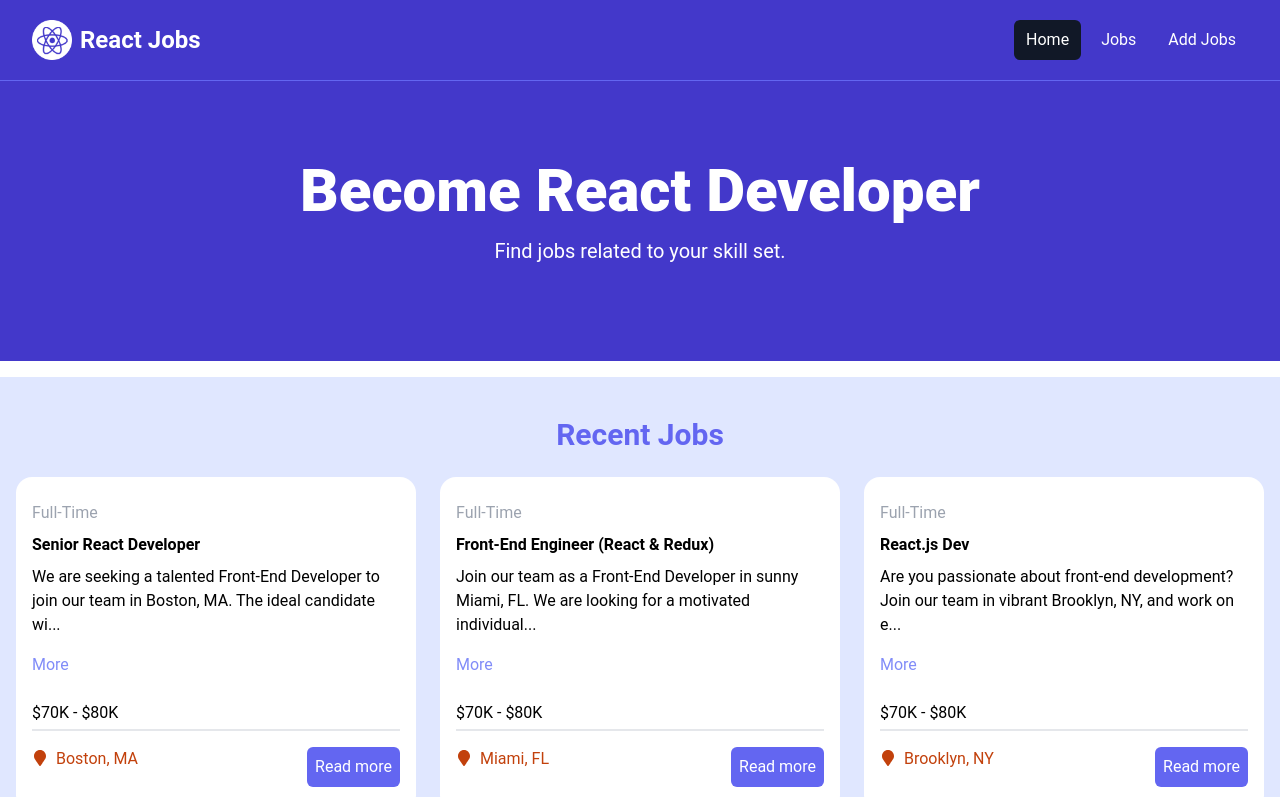
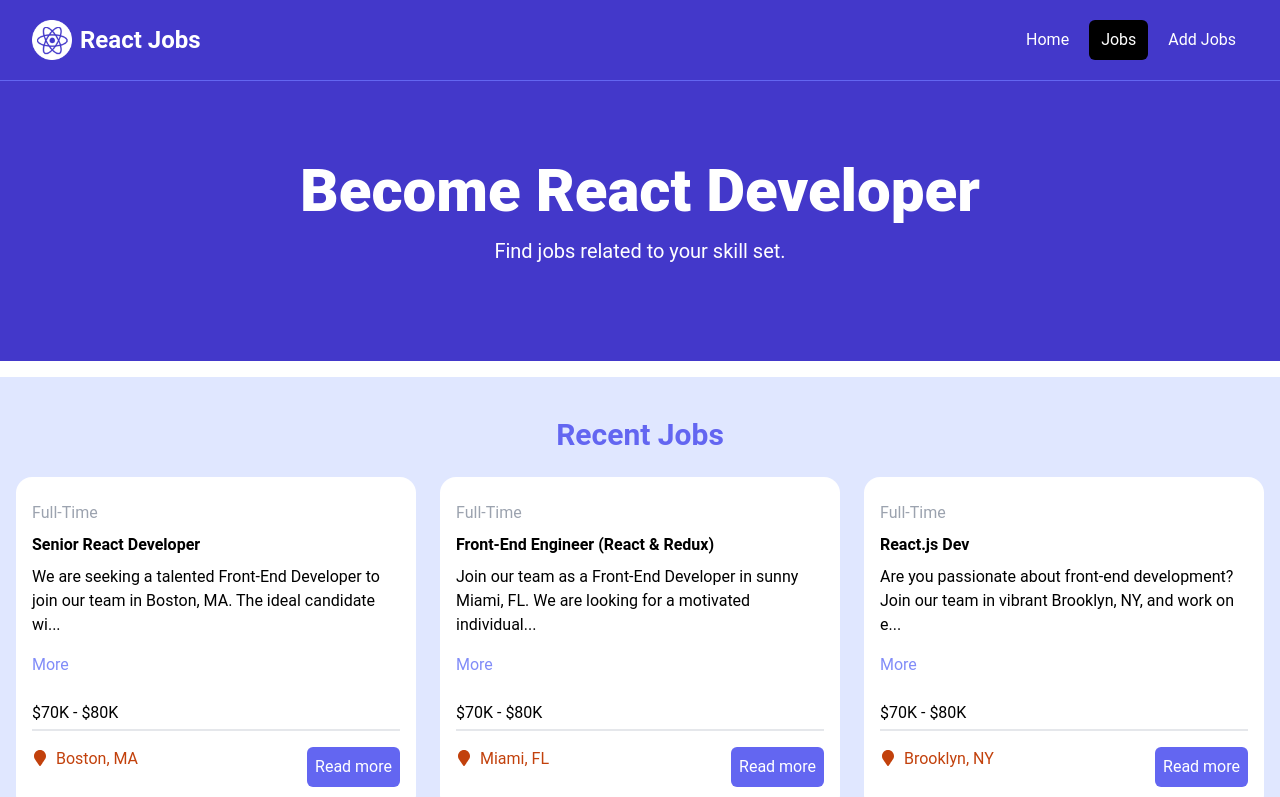
Before and after one commit to MAURICEDS0UZA/react_basic, a React (Vite) app: page /jobs in a window 1280 px wide. Shown: the top 797 px of the page. Built offline with nearby package versions, Linux system fonts and the light colour scheme.

Commit message:
Add:Nav link to NavBar.

```diff
--- a/src/Components/Navbar.jsx
+++ b/src/Components/Navbar.jsx
@@ -1,8 +1,14 @@
+import { NavLink } from "react-router-dom";
 import { Link } from "react-router-dom";
 import logo from "../assets/images/logo.png";
 
 
 const Navbar = () => {
+  const linkClass = ({ isActive }) =>
+    isActive
+      ? 'bg-black text-white hover:bg-gray-900 hover:text-white rounded-md px-3 py-2'
+      : 'text-white hover:bg-gray-900 hover:text-white rounded-md px-3 py-2';
+
   return (
     <nav className="bg-indigo-700 border-b border-indigo-500">
       <div className="mx-auto max-w-7xl px-2 sm:px-6 lg:px-8">
@@ -16,12 +22,9 @@ const Navbar = () => {
             </Link>
             <div className="md:ml-auto">
               <div className="flex space-x-2">
-                <Link to="/" className=" bg-gray-900
-                text-white hover:bg-gray-900 hover:text-white rounded-md px-3 py-2">Home</Link>
-                 <Link to="/jobs"  className="
-                text-white hover:bg-gray-900 hover:text-white rounded-md px-3 py-2">Jobs</Link>
-                <Link to="/add-job" className="
-                text-white hover:bg-gray-900 hover:text-white rounded-md px-3 py-2">Add Jobs</Link>
+                <NavLink to="/" className={linkClass}>Home</NavLink>
+                 <NavLink to="/jobs"   className={linkClass}>Jobs</NavLink>
+                <NavLink to="/add-job"  className={linkClass}>Add Jobs</NavLink>
               </div>
             </div>
           </div>
```
